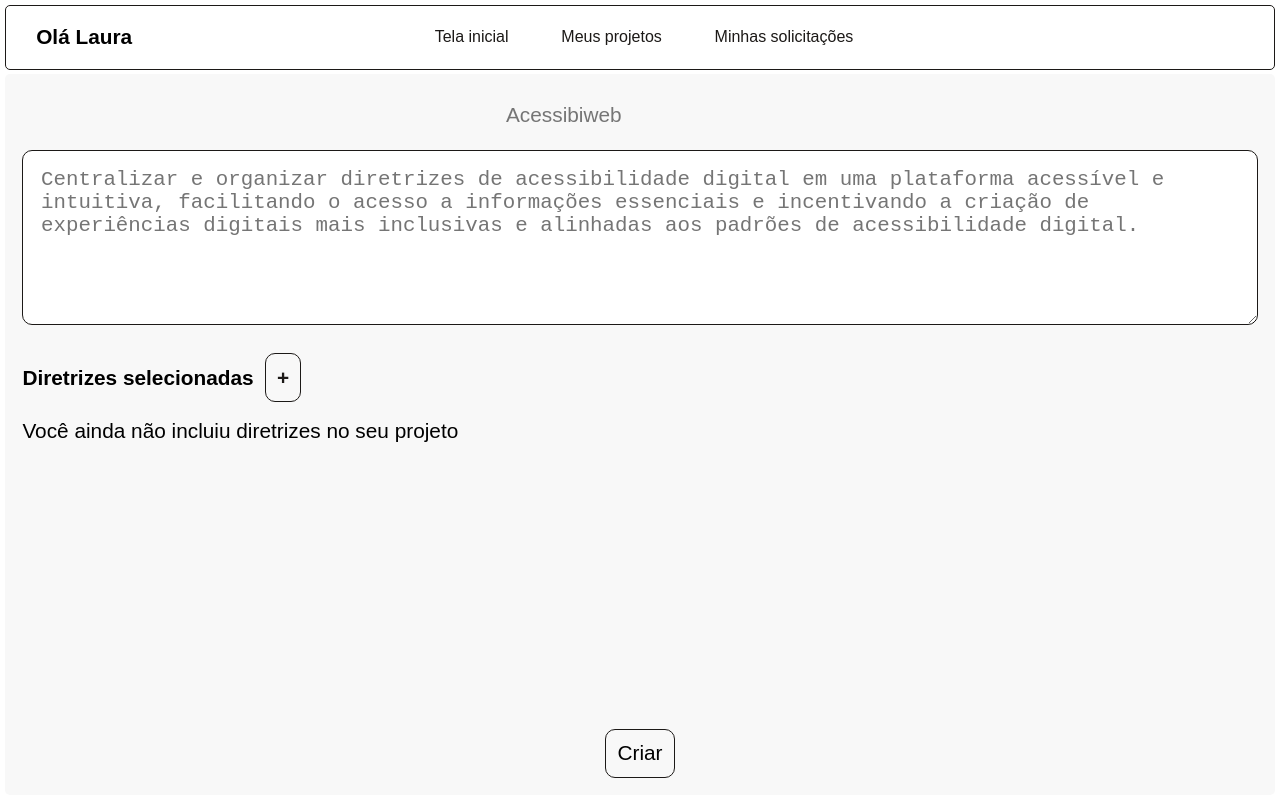
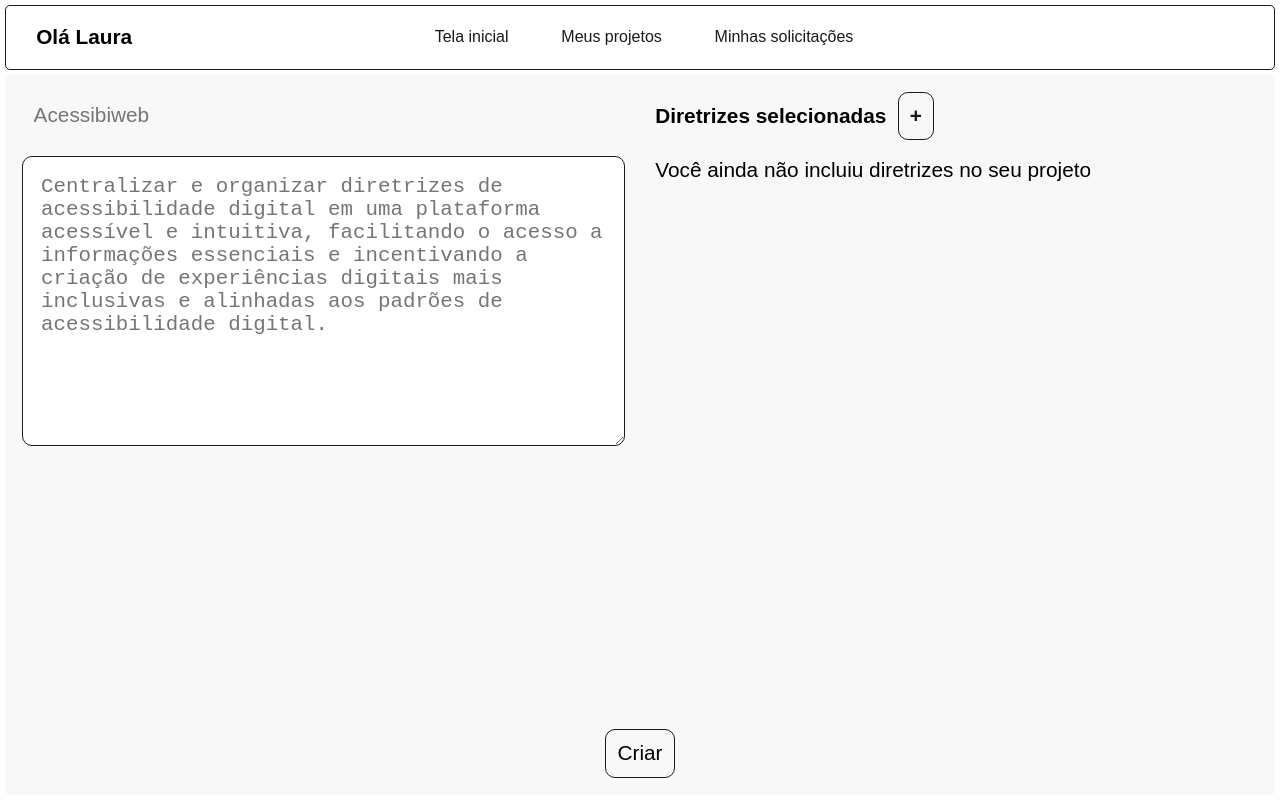
Before and after one commit to acessiweb/acessiweb-frontend, a Next.js app: page /projetos/cadastrar in a window 1280 px wide. Built offline with nearby package versions, Linux system fonts and the light colour scheme; some icons are missing.

Commit message:
Update cart layout

```diff
--- a/src/app/projetos/cadastrar/page.tsx
+++ b/src/app/projetos/cadastrar/page.tsx
@@ -83,10 +83,13 @@ export default function AddProject() {
   return (
     <div className="add-project">
       <form className="form" onSubmit={handleSubmit(onSubmit)}>
+        <div className="add-project__wrapper-left">
+          <div className="add-project__wrapper-left__left">
             <input
               {...register("name")}
               className="input-transparent"
               value={name}
+              maxLength={150}
               placeholder="Acessibiweb"
               onChange={(e: React.ChangeEvent<HTMLInputElement>) =>
                 setName(e.target.value)
@@ -102,11 +105,12 @@ export default function AddProject() {
               onChange={(e: React.ChangeEvent<HTMLTextAreaElement>) =>
                 setDesc(e.target.value)
               }
-          rows={6}
+              rows={11}
               placeholder="Centralizar e organizar diretrizes de acessibilidade digital em uma plataforma acessível e intuitiva, facilitando o acesso a informações essenciais e incentivando a criação de experiências digitais mais inclusivas e alinhadas aos padrões de acessibilidade digital."
             />
-        <div className="guidelines">
-          <div>
+          </div>
+          <div className="add-project__wrapper-left__guidelines">
+            <div className="add-project__wrapper-left__guidelines__header">
               <h3 className="heading-3">Diretrizes selecionadas</h3>
               <Link className="btn-link-default" href="/">
                 +
@@ -120,6 +124,7 @@ export default function AddProject() {
               showErrorMsgImage={false}
             />
           </div>
+        </div>
         <div style={{ margin: "30px auto 0" }}>
           <button type="submit" className="btn-default">
             Criar
--- a/src/assets/css/index.css
+++ b/src/assets/css/index.css
@@ -112,11 +112,16 @@ body {
   border: none;
   padding: 0.7rem;
   width: min-content;
+  transition: width ease-in 10s;
 }
 
 .input-transparent:hover {
   border: 1px solid #1c1917;
   border-radius: 10px;
+}
+
+.input-transparent:focus {
+  width: auto;
 }
 
 .form-error-msg {
@@ -243,7 +248,6 @@ body {
 
 .add-project {
   display: flex;
-  flex-direction: column;
   justify-content: center;
   margin: 0 auto;
   flex: 1;
@@ -253,20 +257,42 @@ body {
   margin: 0 auto;
 }
 
-.add-project form .guidelines {
+.add-project__wrapper-left {
+  display: flex;
+  flex: 1;
+  column-gap: 1.9rem;
+}
+
+.add-project__wrapper-left__left {
+  display: flex;
+  flex: 1;
+  flex-direction: column;
+  row-gap: 1.1rem;
+}
+
+.add-project__wrapper-left__guidelines {
   flex: 1;
   display: flex;
   flex-direction: column;
   row-gap: 1.1rem;
-  margin-top: 1.1rem;
   font-size: 1rem;
   align-items: flex-start;
 }
 
-.add-project form .guidelines > div {
+.add-project__wrapper-left__guidelines__header {
   display: flex;
+  flex-direction: row;
   align-items: center;
   column-gap: 0.7rem;
+  flex: none;
+}
+
+.add-project .card-list {
+  flex: none;
+}
+
+.add-project .card > span {
+  font-size: 1rem;
 }
 
 .add-project .card-list-not-found {
--- a/src/assets/scss/elements/_form.scss
+++ b/src/assets/scss/elements/_form.scss
@@ -28,10 +28,15 @@
   border: none;
   padding: var.$space-sm;
   width: min-content;
+  transition: width ease-in 10s;
 
   &:hover {
     border: 1px solid var.$grayDefault;
     border-radius: var.$border-r-medium;
+  }
+
+  &:focus {
+    width: auto;
   }
 }
 
--- a/src/assets/scss/pages/_add-project.scss
+++ b/src/assets/scss/pages/_add-project.scss
@@ -2,7 +2,6 @@
 
 .add-project {
   display: flex;
-  flex-direction: column;
   justify-content: center;
   margin: 0 auto;
   flex: 1;
@@ -11,22 +10,44 @@
     > input:nth-child(1) {
       margin: 0 auto;
     }
+  }
 
-    .guidelines {
+  &__wrapper-left {
+    display: flex;
+    flex: 1;
+    column-gap: var.$space-lg;
+
+    &__left {
+      display: flex;
+      flex: 1;
+      flex-direction: column;
+      row-gap: var.$space-md;
+    }
+
+    &__guidelines {
       flex: 1;
       display: flex;
       flex-direction: column;
       row-gap: var.$space-md;
-      margin-top: var.$space-md;
       font-size: var.$fs-small;
       align-items: flex-start;
 
-      > div {
+      &__header {
         display: flex;
+        flex-direction: row;
         align-items: center;
         column-gap: var.$space-sm;
+        flex: none;
       }
     }
+  }
+
+  .card-list {
+    flex: none;
+  }
+
+  .card > span {
+    font-size: var.$fs-small;
   }
 
   .card-list-not-found {
```
Also changed, not shown: 1 other file (tests, documents, lock files or other folders). Lines whose indentation alone changed are shown as unchanged.
